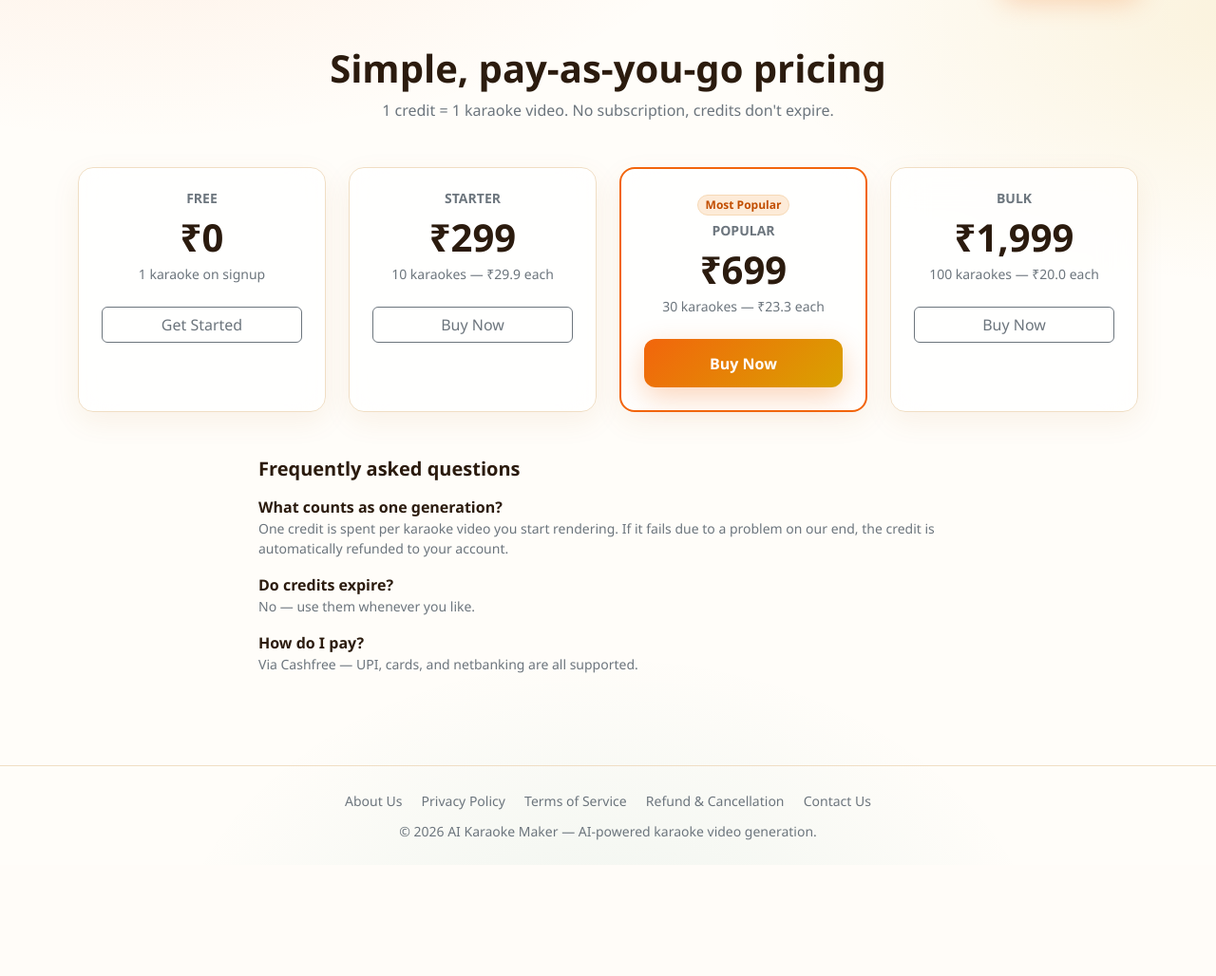
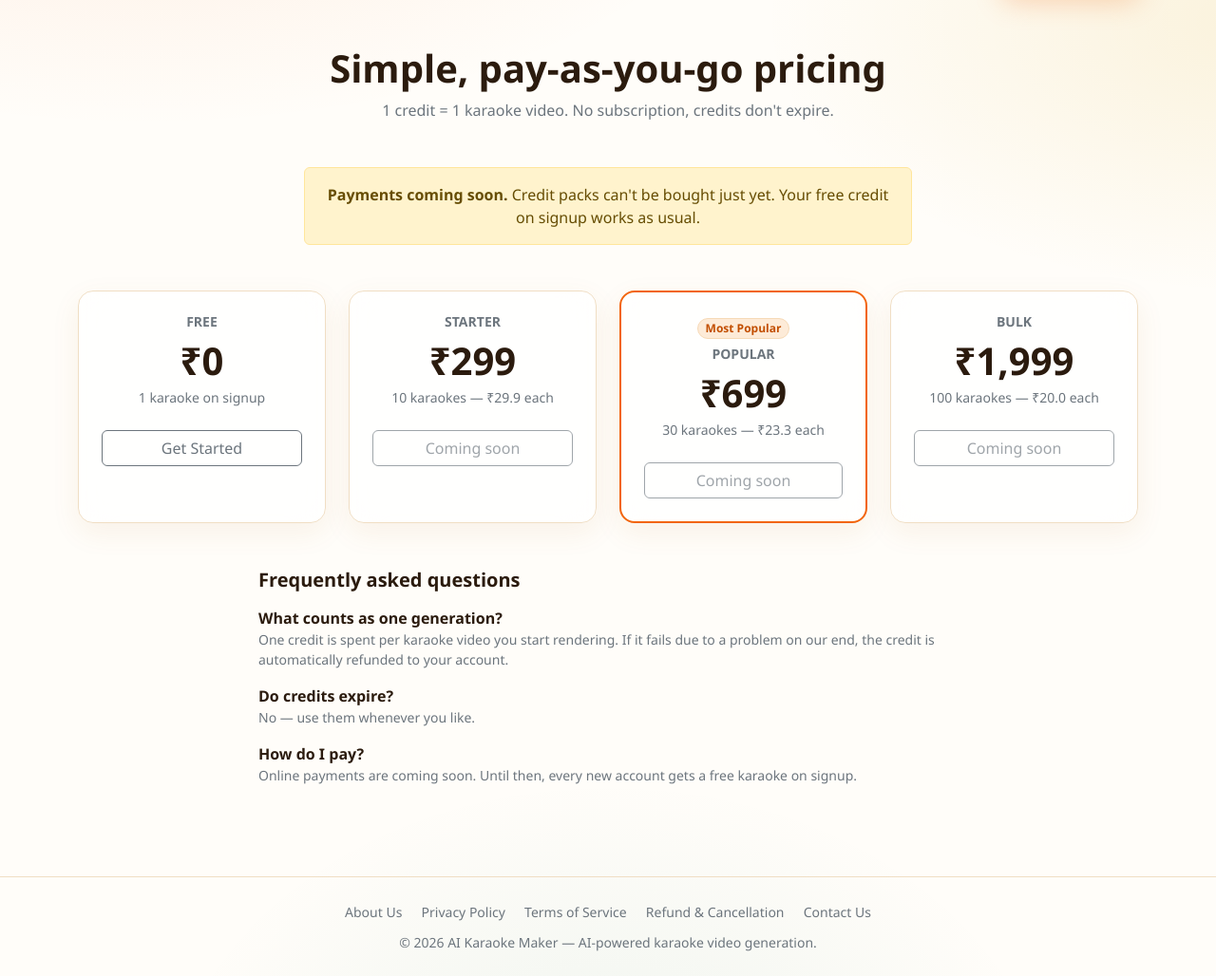
Before and after one commit to krharilal-tech/aikaraoke, a PHP site: page /aikaraoke/pricing in a window 1280 px wide. Shown: the part 65-1093 px from the top of the page at 95% size. Before the commit the page ends 950 px from the top, so only its background shows below. Run offline with PHP 8.4, Linux system fonts and the light colour scheme; data comes from the database, SQL or seed files in the repository; some libraries are stand-ins or nearby versions.

Commit message:
Switch credit purchases off until a payment gateway is active
Cashfree declined to activate the account, so Buy Now led to a payment
page that can't take money. A new "Credit purchases" setting (off by
default) shows "Payments coming soon" and disabled buttons on the
pricing page, skips loading Cashfree's script, and refuses new orders
on the server.

Co-Authored-By: Claude Opus 5.5 <noreply@anthropic.com>

```diff
--- a/app/Controllers/HomeController.php
+++ b/app/Controllers/HomeController.php
@@ -34,6 +34,7 @@ final class HomeController extends Controller
             'pageScript' => 'js/pricing.js',
             'packages' => Package::activeOrdered(),
             'userPhone' => $user['phone'] ?? null,
+            'paymentsEnabled' => Setting::paymentsEnabled(),
         ]);
     }
 }
--- a/app/Controllers/SettingsController.php
+++ b/app/Controllers/SettingsController.php
@@ -45,6 +45,7 @@ final class SettingsController extends Controller
         'youtube_cookies',
         'youtube_proxy',
         'cashfree_env',
+        'payments_enabled',
     ];
 
     /** cookies.txt content routinely runs several KB — everything else here is a short path/model name. */
@@ -106,6 +107,10 @@ final class SettingsController extends Controller
             $dbValues['cashfree_env'] = 'sandbox';
         }
 
+        if (isset($dbValues['payments_enabled']) && $dbValues['payments_enabled'] !== '1') {
+            $dbValues['payments_enabled'] = '0';
+        }
+
         Setting::setMany($dbValues);
 
         $envValues = [];
--- a/app/Models/Setting.php
+++ b/app/Models/Setting.php
@@ -32,7 +32,15 @@ final class Setting extends Model
         'youtube_cookies' => '',
         'youtube_proxy' => '',
         'cashfree_env' => 'sandbox',
+        // Off until a payment gateway account is active: the pricing page
+        // shows "Payments coming soon" instead of Buy Now.
+        'payments_enabled' => '0',
     ];
+
+    public static function paymentsEnabled(): bool
+    {
+        return self::get('payments_enabled', self::DEFAULTS['payments_enabled']) === '1';
+    }
 
     /**
      * @return array<string, string>
--- a/app/Views/pricing/index.php
+++ b/app/Views/pricing/index.php
@@ -3,6 +3,13 @@
     <h1 class="fw-bold mb-2">Simple, pay-as-you-go pricing</h1>
     <p class="text-secondary">1 credit = 1 karaoke video. No subscription, credits don't expire.</p>
   </div>
+
+  <?php if (!$paymentsEnabled): ?>
+    <div class="alert alert-warning text-center mx-auto mb-5" style="max-width: 640px;">
+      <strong>Payments coming soon.</strong> Credit packs can't be bought just yet.
+      Your free credit on signup works as usual.
+    </div>
+  <?php endif; ?>
 
   <div class="row g-4 justify-content-center">
     <div class="col-md-6 col-lg-3">
@@ -26,8 +33,12 @@
           <p class="text-secondary small mb-4">
             <?= (int) $package['credits'] ?> karaokes &mdash; ₹<?= number_format((float) $package['price_inr'] / max((int) $package['credits'], 1), 1) ?> each
           </p>
-          <button type="button" class="buy-package-btn <?= $isPopular ? 'gradient-btn btn' : 'btn btn-outline-secondary' ?> w-100"
-                  data-package-id="<?= (int) $package['id'] ?>" data-package-name="<?= e($package['name']) ?>">Buy Now</button>
+          <?php if ($paymentsEnabled): ?>
+            <button type="button" class="buy-package-btn <?= $isPopular ? 'gradient-btn btn' : 'btn btn-outline-secondary' ?> w-100"
+                    data-package-id="<?= (int) $package['id'] ?>" data-package-name="<?= e($package['name']) ?>">Buy Now</button>
+          <?php else: ?>
+            <button type="button" class="btn btn-outline-secondary w-100" disabled>Coming soon</button>
+          <?php endif; ?>
         </div>
       </div>
     <?php endforeach; ?>
@@ -46,7 +57,11 @@
       </div>
       <div class="mb-0">
         <div class="fw-semibold">How do I pay?</div>
-        <p class="text-secondary small mb-0">Via Cashfree — UPI, cards, and netbanking are all supported.</p>
+        <?php if ($paymentsEnabled): ?>
+          <p class="text-secondary small mb-0">Via Cashfree — UPI, cards, and netbanking are all supported.</p>
+        <?php else: ?>
+          <p class="text-secondary small mb-0">Online payments are coming soon. Until then, every new account gets a free karaoke on signup.</p>
+        <?php endif; ?>
       </div>
     </div>
   </div>
@@ -75,4 +90,6 @@
   </div>
 </div>
 
+<?php if ($paymentsEnabled): ?>
 <script src="https://sdk.cashfree.com/js/v3/cashfree.js"></script>
+<?php endif; ?>
```
Also changed, not shown: app/Controllers/PaymentController.php (+9 -0 lines), app/Views/settings/index.php (+9 -0 lines).
